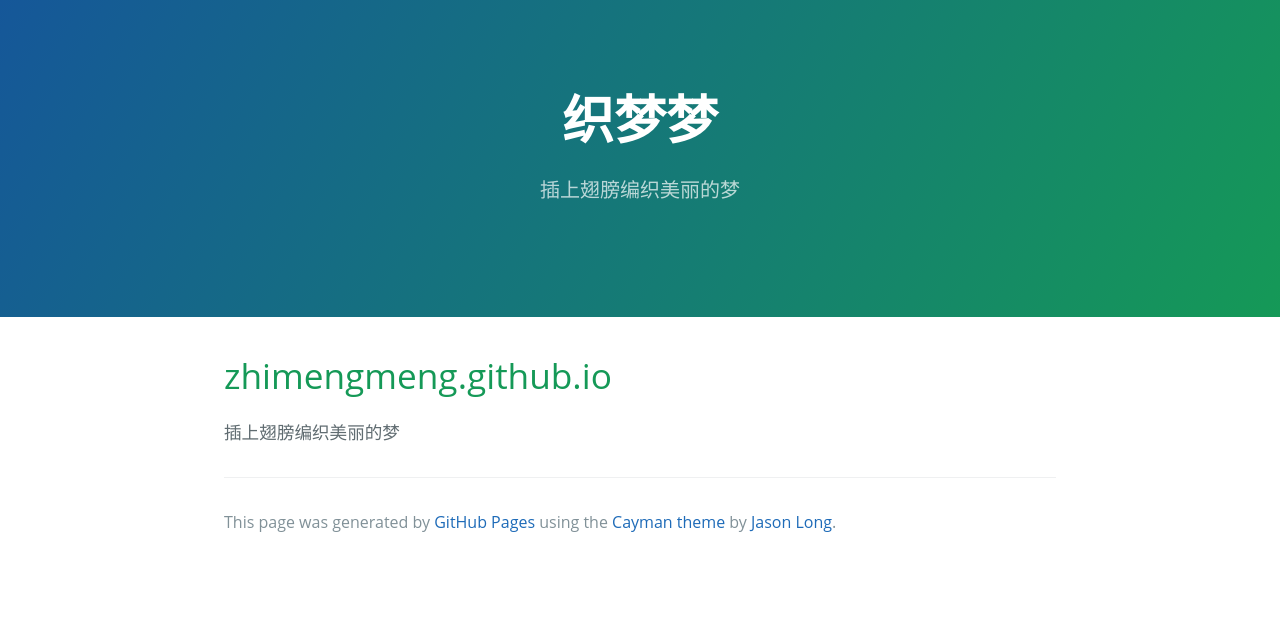
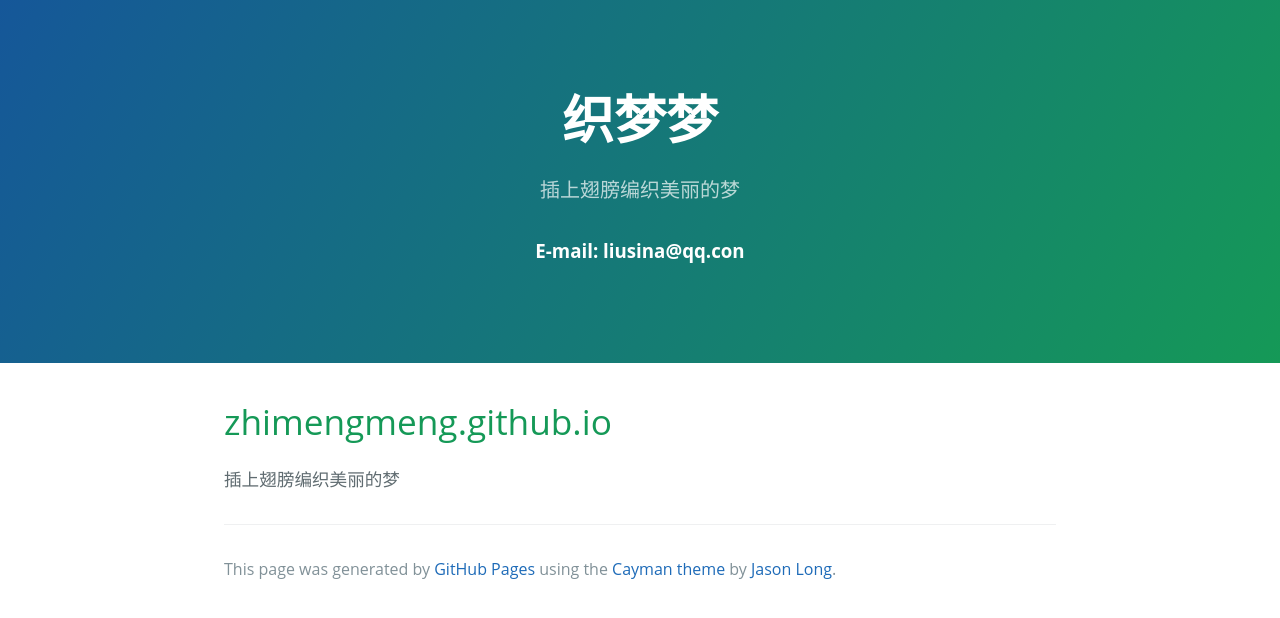
Before and after one commit to zhimengmeng/zhimengmeng.github.io, a plain HTML site: page index.html in a window 1280 px wide. Drawn offline with Linux system fonts and the light colour scheme.

Commit message:
添加邮箱

```diff
--- a/index.html
+++ b/index.html
@@ -13,6 +13,7 @@
     <section class="page-header">
       <h1 class="project-name">织梦梦</h1>
       <h2 class="project-tagline">插上翅膀编织美丽的梦</h2>
+      <h3>E-mail: liusina@qq.con</h3>
     </section>
 
     <section class="main-content">
```
